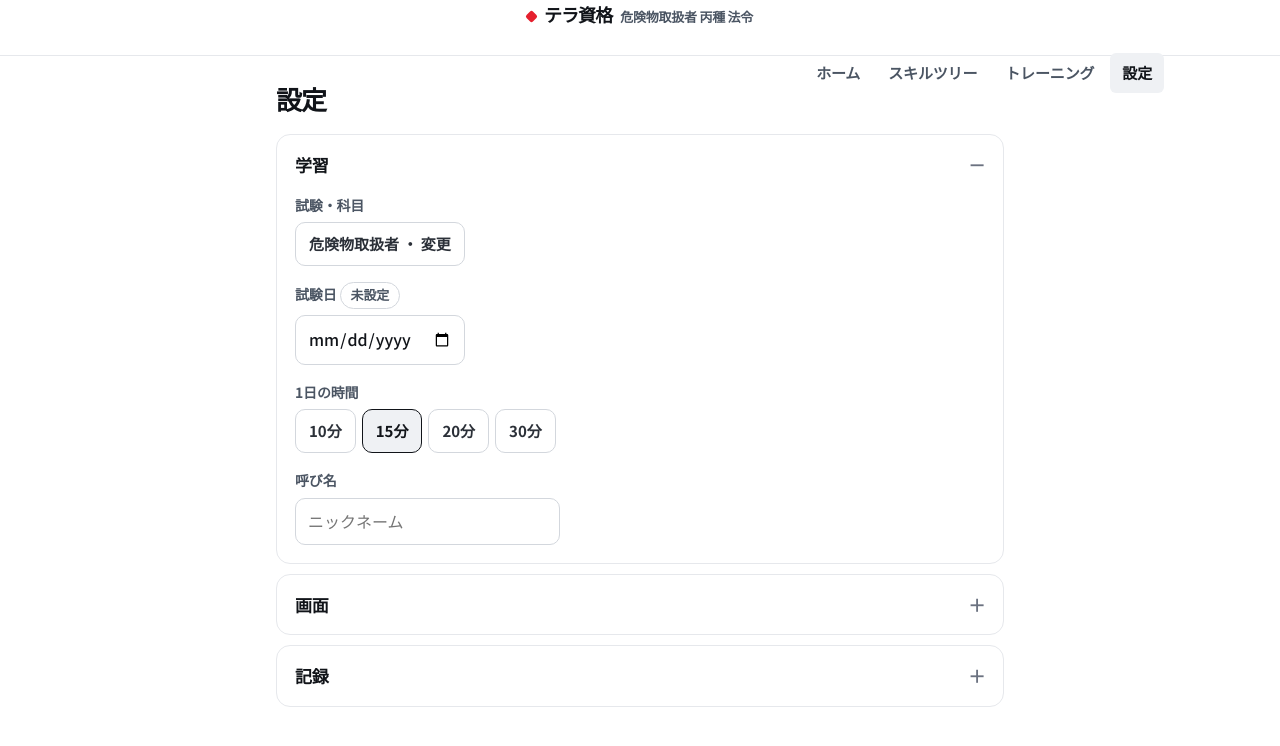
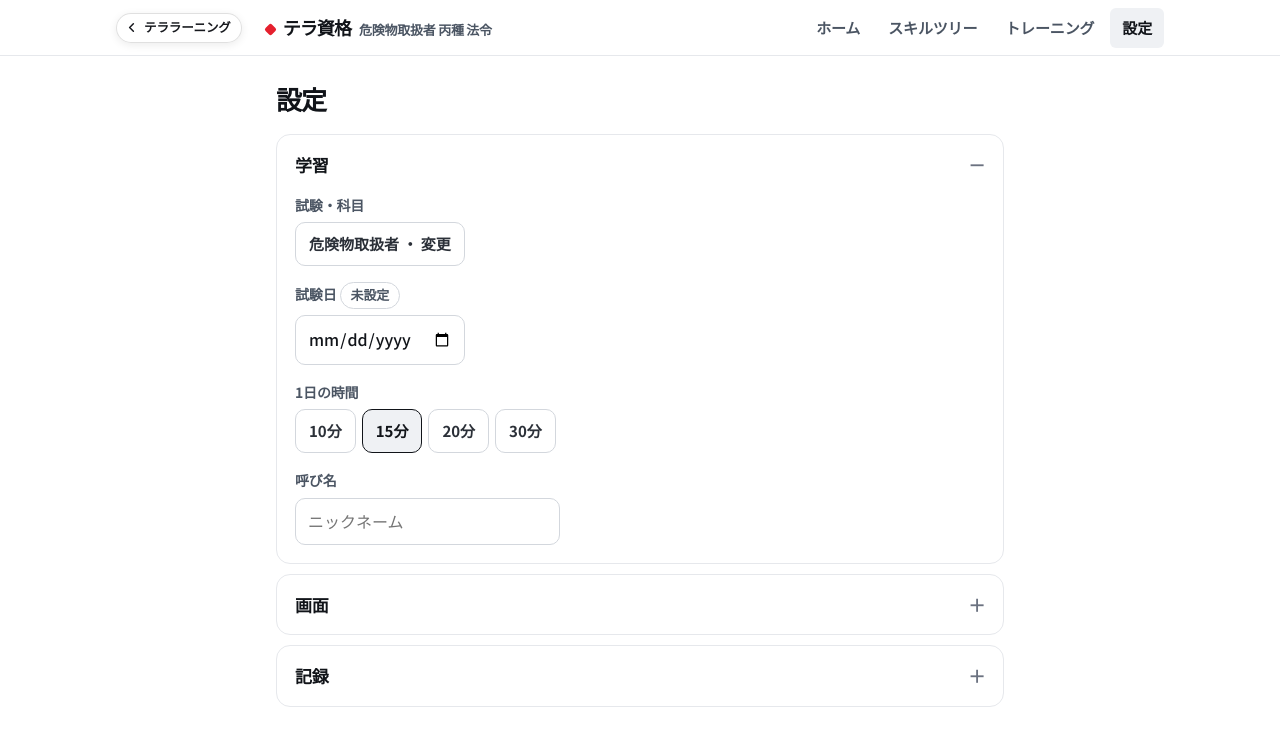
Before and after one commit to sarsov11/terra-shikaku, a plain HTML site: page settings.html in a window 1280 px wide. Drawn offline with Linux system fonts and the light colour scheme.

Commit message:
テラ資格 갱신

```diff
--- /dev/null
+++ b/js/terrahome.js
@@ -0,0 +1,50 @@
+/* 테라러닝 홈 단추 — 테라러닝 공용 (2026-10-21 대표님 「서비스 안으로 들어오면 테라러닝 홈으로 나갈 방법이 없음」)
+ *  앱의 모든 화면에 한 줄로 붙인다. 누르면 https://teralearning.kr 로 간다.
+ *
+ *  <script src="js/terrahome.js" defer></script>                         화면 왼쪽 위에 작은 단추(기본)
+ *  <script src="js/terrahome.js" data-slot="#topbar .left" defer></script>  앱 머리줄의 자리에 넣기(겹침 없음, 권장)
+ *  <script src="js/terrahome.js" data-pos="bottom-left" defer></script>  아래 왼쪽(아래 탭 막대가 없는 앱)
+ *  data-hide="1" 이면 단추를 그리지 않고 TerraHome.url·TerraHome.go() 만 둔다(앱 메뉴에 직접 넣을 때).
+ *  앱 안에서 이미 홈 단추를 그렸으면(.th-home 이 있으면) 아무것도 하지 않는다.
+ */
+(function () {
+  "use strict";
+  var D = document, W = window;
+  if (W.TerraHome) return;
+  var me = D.currentScript, URL_ = "https://teralearning.kr/";
+  var LANG = (D.documentElement.getAttribute("lang") || "ko").toLowerCase().slice(0, 2);
+  var LABEL = { ko: "테라러닝", ja: "テララーニング", en: "Terra Learning" }[LANG] || "테라러닝";
+  var TIP = { ko: "테라러닝 홈으로", ja: "テララーニングのホームへ", en: "Back to Terra Learning" }[LANG] || "테라러닝 홈으로";
+  function go() { try { W.location.href = URL_; } catch (e) { } }
+  W.TerraHome = { url: URL_, go: go };
+  var opt = { slot: me && me.getAttribute("data-slot"), pos: (me && me.getAttribute("data-pos")) || "top-left", hide: me && me.getAttribute("data-hide") === "1" };
+  if (opt.hide) return;
+
+  var css = [
+    ".th-home{display:inline-flex;align-items:center;gap:5px;height:30px;padding:0 10px 0 7px;border-radius:999px;background:rgba(255,255,255,.92);color:#16181D;",
+    " border:1px solid rgba(0,0,0,.12);font:800 12.5px/1 'Pretendard','Noto Sans KR','Noto Sans JP',system-ui,sans-serif;letter-spacing:-.01em;text-decoration:none;",
+    " box-shadow:0 2px 8px rgba(0,0,0,.08);-webkit-tap-highlight-color:transparent;white-space:nowrap}",
+    ".th-home:hover{background:#fff}.th-home:active{transform:scale(.97)}",
+    ".th-home svg{width:15px;height:15px;flex:none}",
+    ".th-home.fix{position:fixed;z-index:2147479000}",
+    ".th-home.fix.tl{left:max(10px,env(safe-area-inset-left));top:max(10px,env(safe-area-inset-top))}",
+    ".th-home.fix.bl{left:max(12px,env(safe-area-inset-left));bottom:calc(14px + env(safe-area-inset-bottom,0px))}",
+    "@media (prefers-color-scheme:dark){.th-home.auto{background:rgba(30,32,38,.92);color:#F2F4F8;border-color:rgba(255,255,255,.16)}}",
+    "@media print{.th-home{display:none!important}}"
+  ].join("\n");
+  /* 왼쪽 화살표 + 「테라러닝」: 앱 밖 테라러닝 홈으로 나간다 */
+  var ICON = '<svg viewBox="0 0 24 24" fill="none" stroke="currentColor" stroke-width="2.4" stroke-linecap="round" stroke-linejoin="round" aria-hidden="true"><path d="M15 18l-6-6 6-6"/></svg>';
+
+  function mount() {
+    if (D.querySelector(".th-home")) return;
+    if (!D.getElementById("th-style")) { var st = D.createElement("style"); st.id = "th-style"; st.textContent = css; D.head.appendChild(st); }
+    var a = D.createElement("a");
+    a.className = "th-home auto"; a.href = URL_; a.title = TIP; a.setAttribute("aria-label", TIP);
+    a.innerHTML = ICON + "<span>" + LABEL + "</span>";
+    var host = opt.slot ? D.querySelector(opt.slot) : null;
+    if (host) { host.insertBefore(a, host.firstChild); return; }
+    a.className += " fix " + (opt.pos === "bottom-left" ? "bl" : "tl");
+    D.body.appendChild(a);
+  }
+  if (D.readyState === "loading") D.addEventListener("DOMContentLoaded", mount); else mount();
+})();
--- a/settings.html
+++ b/settings.html
@@ -17,7 +17,7 @@
   summary::-webkit-details-marker{display:none}
   summary::after{content:"＋";color:var(--ink-4)}
   details[open] summary::after{content:"－"}
-  .in{padding:0 18px 18px;display:flex;flex-direction:column;gap:16px}
+  details .in{padding:0 18px 18px;display:flex;flex-direction:column;gap:16px}
   .f label{display:block;font-size:14px;color:var(--ink-3);font-weight:700;margin-bottom:6px}
   .seg{display:flex;flex-wrap:wrap;gap:6px}
   .seg button{appearance:none;border:1.5px solid var(--line-2);background:var(--surface);color:var(--ink-2);border-radius:var(--r2);
@@ -101,5 +101,6 @@
 })();
 </script>
 <script src="js/zzsfx.js?v=1009a" defer></script><script src="js/zzajan.js?v=1009a" defer></script>
+<script src="js/terrahome.js?v=1021h" data-slot=".nav .in" defer></script>
 </body>
 </html>
```
Also changed, not shown: drill.html (+1 -0 lines), index.html (+1 -0 lines), ox.html (+1 -0 lines), skilltree.html (+1 -0 lines), start.html (+2 -0 lines).
